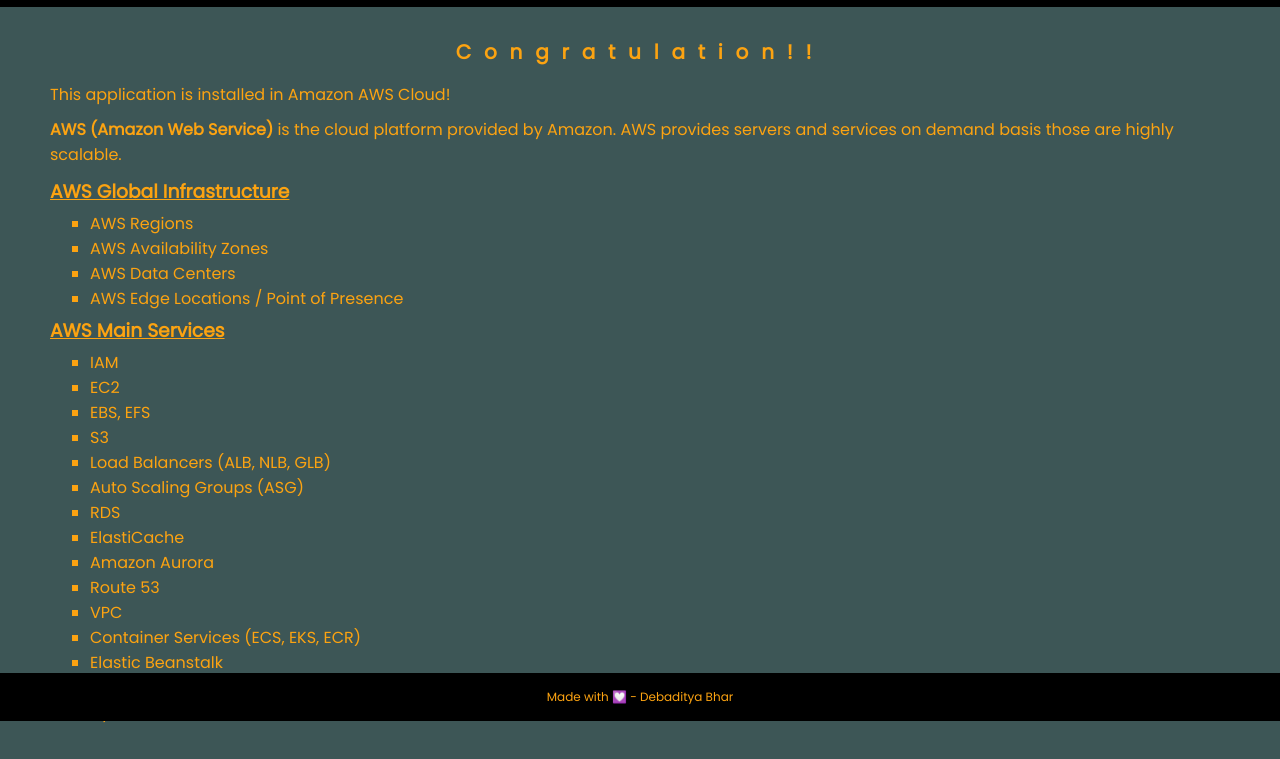
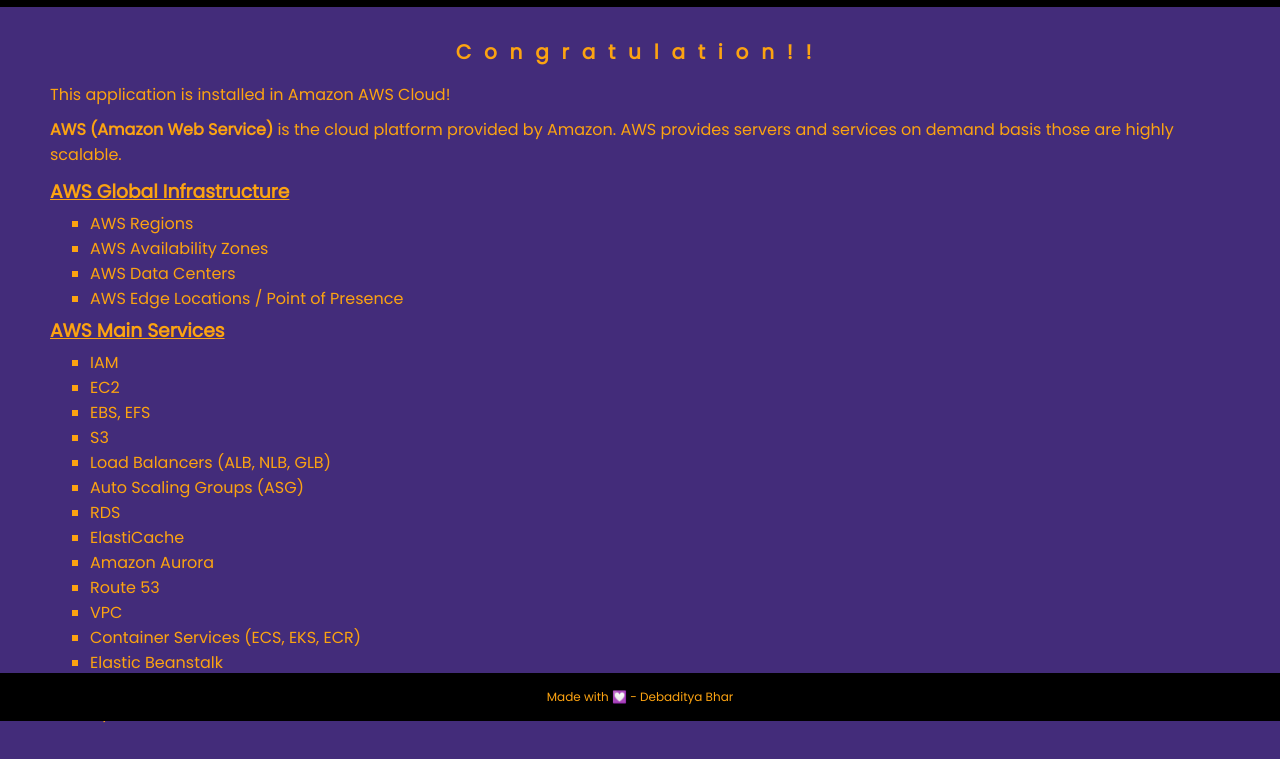
Before and after one commit to debapps/Sample-Express-App, a website: page views/index.html in a window 1280 px wide. Shown: the part 79-838 px from the top of the page. Drawn offline with Linux system fonts and the light colour scheme; a web font is replaced by a local one.

Commit message:
Version 5.0: Purple Deployment
	1. Modified CSS file to change the background color from green
	   to purple.

```diff
--- a/public/css/mainStyle.css
+++ b/public/css/mainStyle.css
@@ -25,7 +25,7 @@
     font-family: 'Poppins', sans-serif;
     font-size: 16px;
     text-align: left;
-    background: #3D5656;
+    background: #432C7A;
     overflow: auto;
 }
 
```
